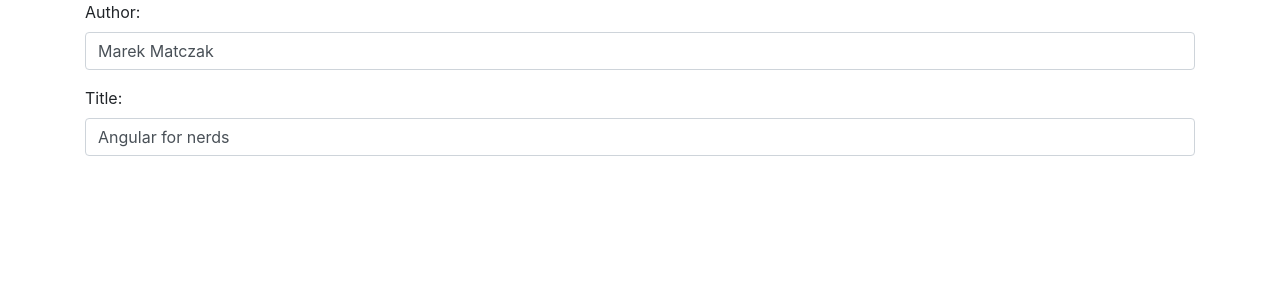
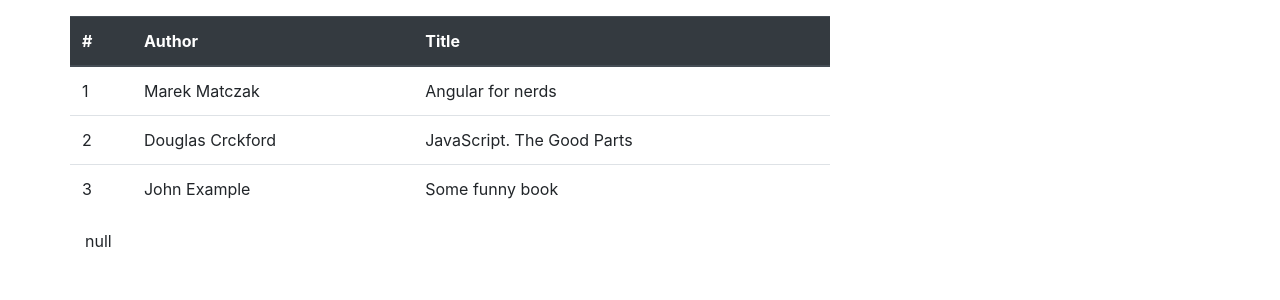
Before and after one commit to mmatczak/ng-training-25-01-2021, an Angular app: page / in a window 1280 px wide. Shown: the top 300 px of the page. Built offline with nearby package versions, Linux system fonts and the light colour scheme.

Commit message:
Master details #1

```diff
--- a/src/app/app.component.html
+++ b/src/app/app.component.html
@@ -1,3 +1,3 @@
 <div class="container">
-  <ba-book-details></ba-book-details>
+  <ba-book-overview></ba-book-overview>
 </div>
--- a/src/app/app.component.scss
+++ b/src/app/app.component.scss
@@ -0,0 +1,3 @@
+div.container {
+  margin-top: 1rem;
+}
--- a/src/app/book/book.module.ts
+++ b/src/app/book/book.module.ts
@@ -1,10 +1,11 @@
 import { NgModule } from '@angular/core';
 import { CommonModule } from '@angular/common';
 import { BookDetailsComponent } from './components/book-details/book-details.component';
+import { BookOverviewComponent } from './components/book-overview/book-overview.component';
 
 @NgModule({
-  declarations: [BookDetailsComponent],
+  declarations: [BookDetailsComponent, BookOverviewComponent],
   imports: [CommonModule],
-  exports: [BookDetailsComponent],
+  exports: [BookOverviewComponent],
 })
 export class BookModule {}
--- a/src/app/book/components/book-details/book-details.component.html
+++ b/src/app/book/components/book-details/book-details.component.html
@@ -1,10 +1,12 @@
 <form>
   <div class="form-group">
     <label for="author">Author:</label>
-    <input id="author" class="form-control" [value]="book.author">
+    <input id="author" class="form-control"
+           [value]="book?.author">
   </div>
   <div class="form-group">
     <label for="title">Title:</label>
-    <input id="title" class="form-control" [value]="book.title">
+    <input id="title" class="form-control"
+           [value]="book?.title">
   </div>
 </form>
--- a/src/app/book/components/book-details/book-details.component.ts
+++ b/src/app/book/components/book-details/book-details.component.ts
@@ -1,4 +1,4 @@
-import { Component } from '@angular/core';
+import { Component, Input } from '@angular/core';
 import { Book } from '../../model/book';
 
 @Component({
@@ -7,12 +7,8 @@
   styleUrls: ['./book-details.component.scss'],
 })
 export class BookDetailsComponent {
-  readonly book: Book;
+  @Input()
+  book: Book | undefined;
 
-  constructor() {
-    this.book = {
-      title: 'Angular for nerds',
-      author: 'Marek Matczak',
-    };
-  }
+  constructor() {}
 }
--- /dev/null
+++ b/src/app/book/components/book-overview/book-overview.component.html
@@ -0,0 +1,26 @@
+<div class="row">
+  <table class="table table-hover col">
+    <thead class="thead-dark">
+    <tr>
+      <th scope="col">#</th>
+      <th scope="col">Author</th>
+      <th scope="col">Title</th>
+    </tr>
+    </thead>
+    <tbody>
+    <tr *ngFor="let book of books; index as i"
+        (click)="selectBook(book)"
+        [class.table-primary]="isBookSelected(book)">
+      <td>{{i + 1}}</td>
+      <td>{{book.author}}</td>
+      <td>{{book.title}}</td>
+    </tr>
+    </tbody>
+  </table>
+  <section class="col-4">
+    <ba-book-details
+      *ngIf="selectedBook"
+      [book]="selectedBook"></ba-book-details>
+  </section>
+</div>
+<p>{{ selectedBook | json }}</p>
--- /dev/null
+++ b/src/app/book/components/book-overview/book-overview.component.ts
@@ -0,0 +1,38 @@
+import { Component } from '@angular/core';
+import { Book } from '../../model/book';
+
+@Component({
+  selector: 'ba-book-overview',
+  templateUrl: './book-overview.component.html',
+  styleUrls: ['./book-overview.component.scss'],
+})
+export class BookOverviewComponent {
+  readonly books: Book[];
+  selectedBook: Book | null;
+
+  constructor() {
+    this.selectedBook = null;
+    this.books = [
+      {
+        title: 'Angular for nerds',
+        author: 'Marek Matczak',
+      },
+      {
+        title: 'JavaScript. The Good Parts',
+        author: 'Douglas Crckford',
+      },
+      {
+        title: 'Some funny book',
+        author: 'John Example',
+      },
+    ];
+  }
+
+  selectBook(book: Book): void {
+    this.selectedBook = book;
+  }
+
+  isBookSelected(book: Book): boolean {
+    return this.selectedBook === book;
+  }
+}
```
Also changed, not shown: src/app/book/components/book-overview/book-overview.component.scss (added), 1 other file (tests, documents, lock files or other folders).
